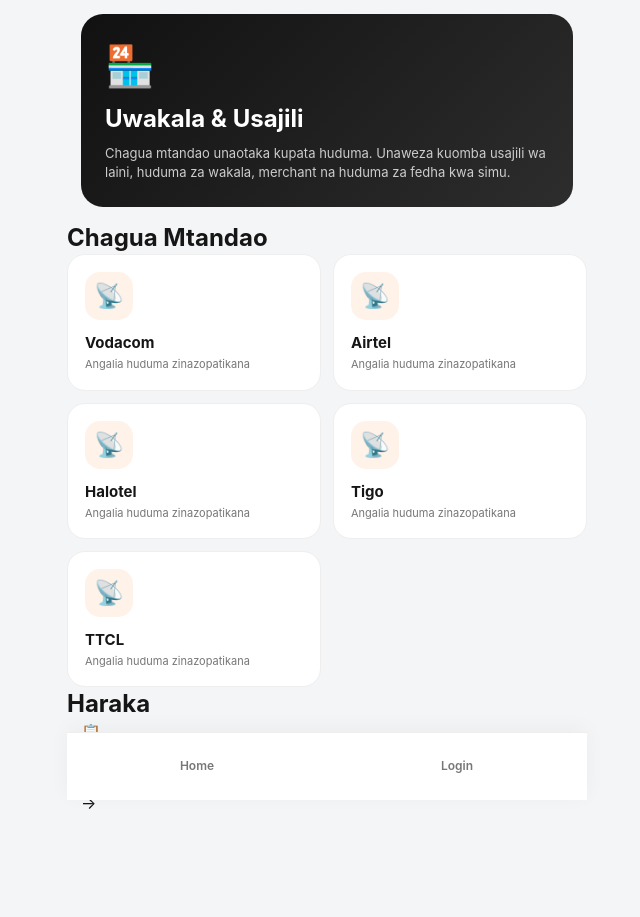
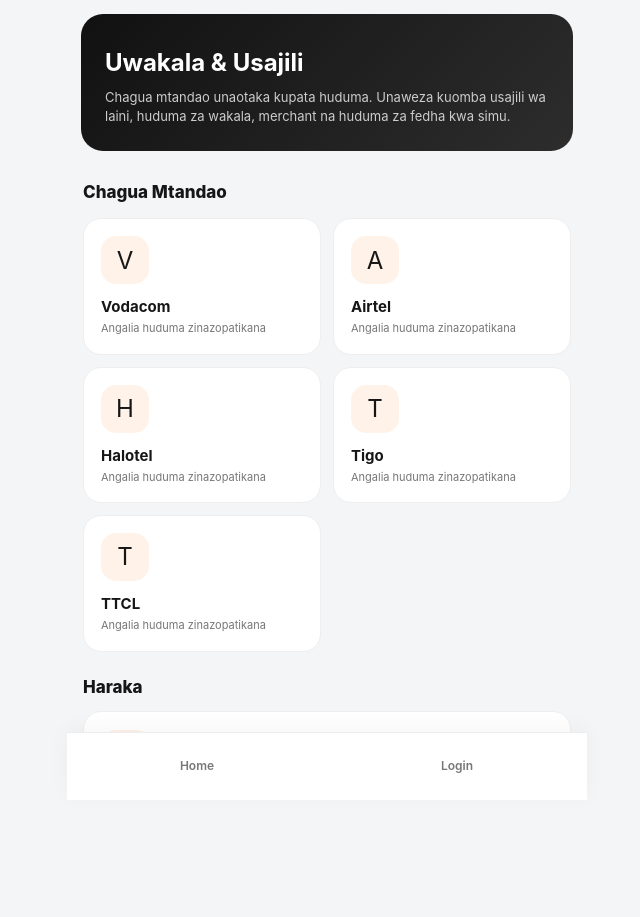
Before and after one commit to keyramkey/halotel-bando, a Flask app: page /agency in a window 1280 px wide. Shown: the whole page, without its empty margins (313-953 px from the left). Before the commit the page ends 809 px from the top, so only its background shows below. Run offline with Flask 3, Linux system fonts and the light colour scheme; some libraries are stand-ins or nearby versions.

Commit message:
Update agency.html

```diff
--- a/templates/agency.html
+++ b/templates/agency.html
@@ -5,95 +5,57 @@
 {% block content %}
 
 <div class="agency-hero">
+    <h1>Uwakala & Usajili</h1>
+    <p>
+        Chagua mtandao unaotaka kupata huduma.
+        Unaweza kuomba usajili wa laini, huduma za wakala,
+        merchant na huduma za fedha kwa simu.
+    </p>
+</div>
 
-    <div class="agency-hero-icon">
-        🏪
+<div class="page">
+    <div class="section-title" style="margin-bottom:14px;">
+        <h2 style="font-size:17px; font-weight:800;">Chagua Mtandao</h2>
     </div>
 
-    <h1>
-        Uwakala & Usajili
-    </h1>
-
-    <p>
-        Chagua mtandao unaotaka kupata huduma.
-        Unaweza kuomba usajili wa laini,
-        huduma za wakala, merchant na huduma
-        za fedha kwa simu.
-    </p>
-
-</div>
-
-
-<div class="section-title">
-    <h2>Chagua Mtandao</h2>
-</div>
-
-
-<div class="network-grid">
-
-{% for network in networks %}
-
-<a
-    href="{{ url_for(
-        'agency_network',
-        network=network.network
-    ) }}"
-    class="network-card"
->
-
-    <div class="network-icon">
-        📡
+    <div class="network-grid">
+        {% for network in networks %}
+        <a href="{{ url_for('agency_network', network=network.network) }}" class="network-card">
+            <div class="network-icon">
+                {{ network.network[0] }}
+            </div>
+            <h3>{{ network.network }}</h3>
+            <p>Angalia huduma zinazopatikana</p>
+        </a>
+        {% endfor %}
     </div>
 
-    <h3>
-        {{ network.network }}
-    </h3>
-
-    <p>
-        Angalia huduma zinazopatikana
-    </p>
-
-</a>
-
-{% endfor %}
-
-</div>
-
-
-<div class="section-title">
-    <h2>Haraka</h2>
-</div>
-
-
-<div style="padding:0 14px;">
-
-    <a
-        href="{{ url_for('my_applications') }}"
-        class="main-service"
-    >
-
-        <div class="main-service-icon">
-            📋
+    <div style="margin-top:24px;">
+        <div class="section-title" style="margin-bottom:12px;">
+            <h2 style="font-size:17px; font-weight:800;">Haraka</h2>
         </div>
 
-        <div class="main-service-content">
-
-            <h3>
-                Maombi Yangu
-            </h3>
-
-            <p>
-                Angalia maombi na status zake.
-            </p>
-
-        </div>
-
-        <div class="main-arrow">
-            →
-        </div>
-
-    </a>
-
+        <a href="{{ url_for('my_applications') }}" class="card" style="display:flex; align-items:center; gap:14px; text-decoration:none;">
+            <div style="
+                width:48px;
+                height:48px;
+                border-radius:14px;
+                background:#fff1e7;
+                display:grid;
+                place-items:center;
+                font-weight:800;
+                color:#f56b00;
+                flex-shrink:0;
+            ">
+                MA
+            </div>
+            <div style="flex:1;">
+                <h3 style="font-size:15px; margin-bottom:3px;">Maombi Yangu</h3>
+                <p class="muted" style="font-size:12px;">Angalia maombi na status zake</p>
+            </div>
+            <div style="color:#f56b00; font-size:18px;">→</div>
+        </a>
+    </div>
 </div>
 
 {% endblock %}
```
